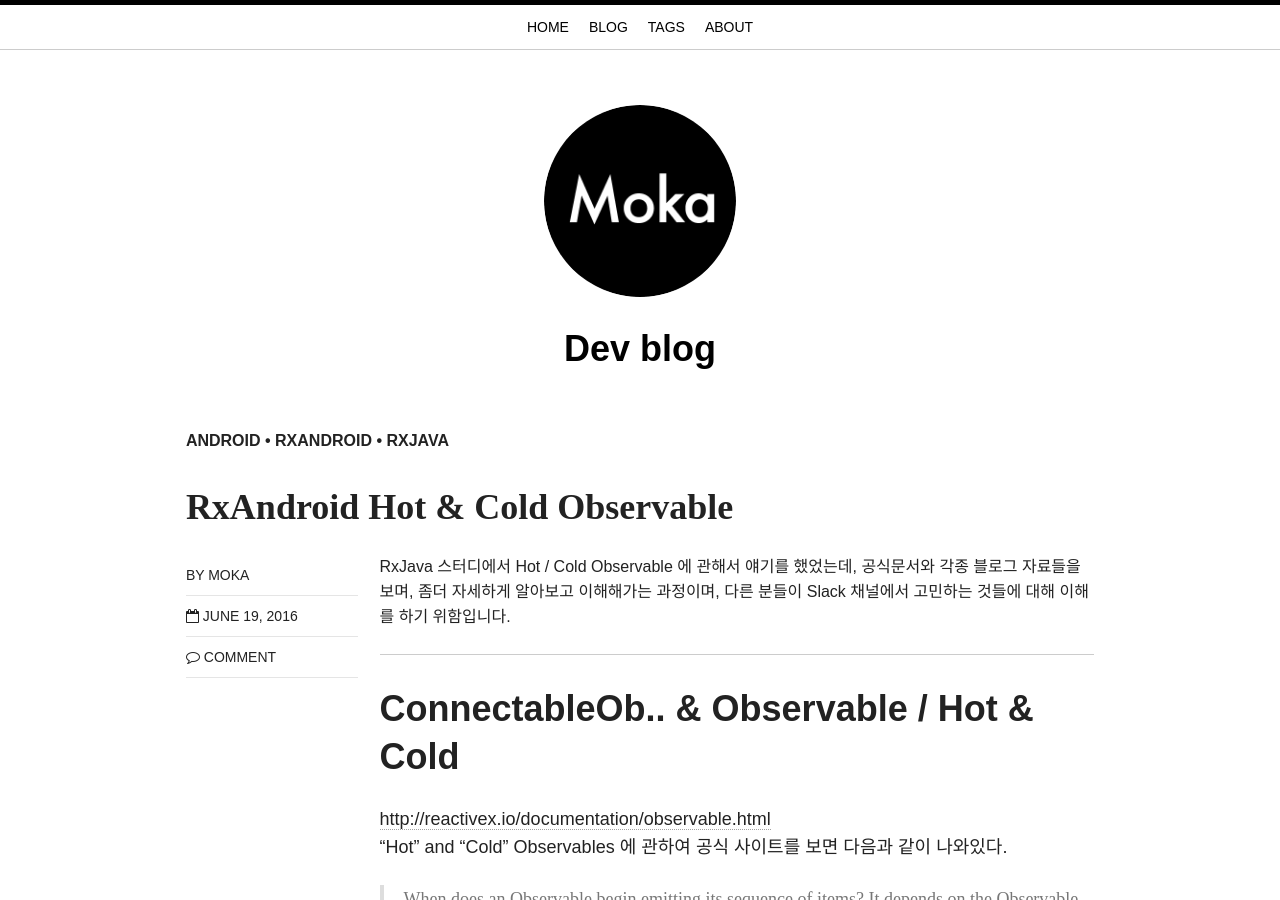
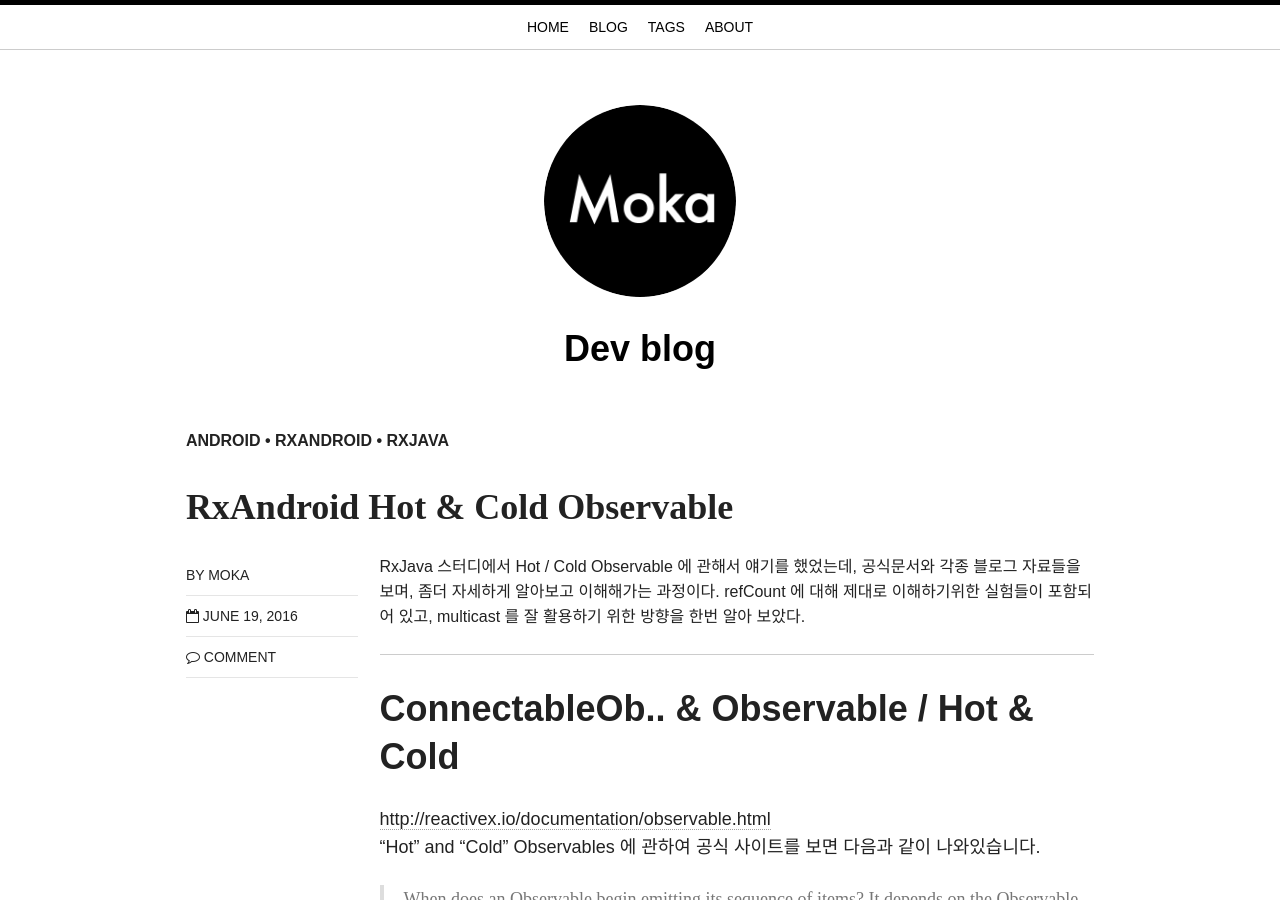
Before and after one commit to steadymoka/moka-a.github.io, a Jekyll site: the page built from _posts/android/2016-06-19-rxAndroid_study.md, in a window 1280 px wide and 900 px high. Built offline with Jekyll 4.4.1, drawn with Linux system fonts in a browser that asks for light colours; nearby versions of some CDN libraries; comment, search, counter and statistics services are not loaded.

Commit message:
edit first content

```diff
--- a/_posts/android/2016-06-19-rxAndroid_study.md
+++ b/_posts/android/2016-06-19-rxAndroid_study.md
@@ -10,14 +10,14 @@ image:
 date: 2016-06-19
 ---
 <p style="font-size: 16px">
-RxJava 스터디에서 Hot / Cold Observable 에 관해서 얘기를 했었는데, 공식문서와 각종 블로그 자료들을 보며, 좀더 자세하게 알아보고 이해해가는 과정이며, 다른 분들이 Slack 채널에서 고민하는 것들에 대해 이해를 하기 위함입니다.
+RxJava 스터디에서 Hot / Cold Observable 에 관해서 얘기를 했었는데, 공식문서와 각종 블로그 자료들을 보며, 좀더 자세하게 알아보고 이해해가는 과정이다. refCount 에 대해 제대로 이해하기위한 실험들이 포함되어 있고, multicast 를 잘 활용하기 위한 방향을 한번 알아 보았다.
 </p>
 <hr>
 
 # ConnectableOb.. & Observable / Hot & Cold
 
 [http://reactivex.io/documentation/observable.html](http://reactivex.io/documentation/observable.html) <br>
-“Hot” and “Cold” Observables 에 관하여 공식 사이트를 보면 다음과 같이 나와있다.
+“Hot” and “Cold” Observables 에 관하여 공식 사이트를 보면 다음과 같이 나와있습니다.
 
 >When does an Observable begin emitting its sequence of items? It depends on the Observable. A “hot” Observable may begin emitting items as soon as it is created, and so any observer who later subscribes to that Observable may start observing the sequence somewhere in the middle. A “cold” Observable, on the other hand, waits until an observer subscribes to it before it begins to emit items, and so such an observer is guaranteed to see the whole sequence from the beginning.
 
```
Also changed, not shown: _posts/android/2016-06-20-rxAndroid_study_01.md (+1 -1 lines).
